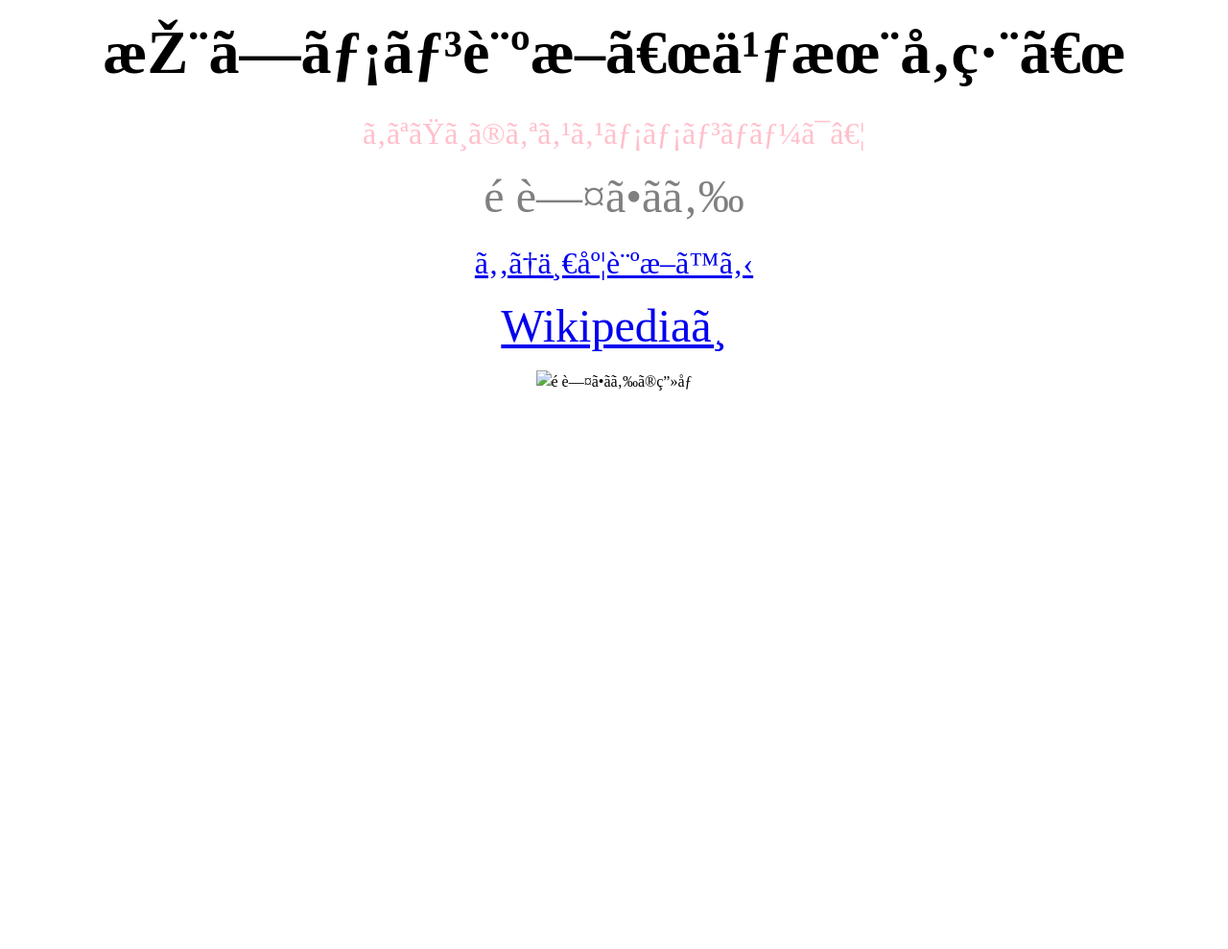
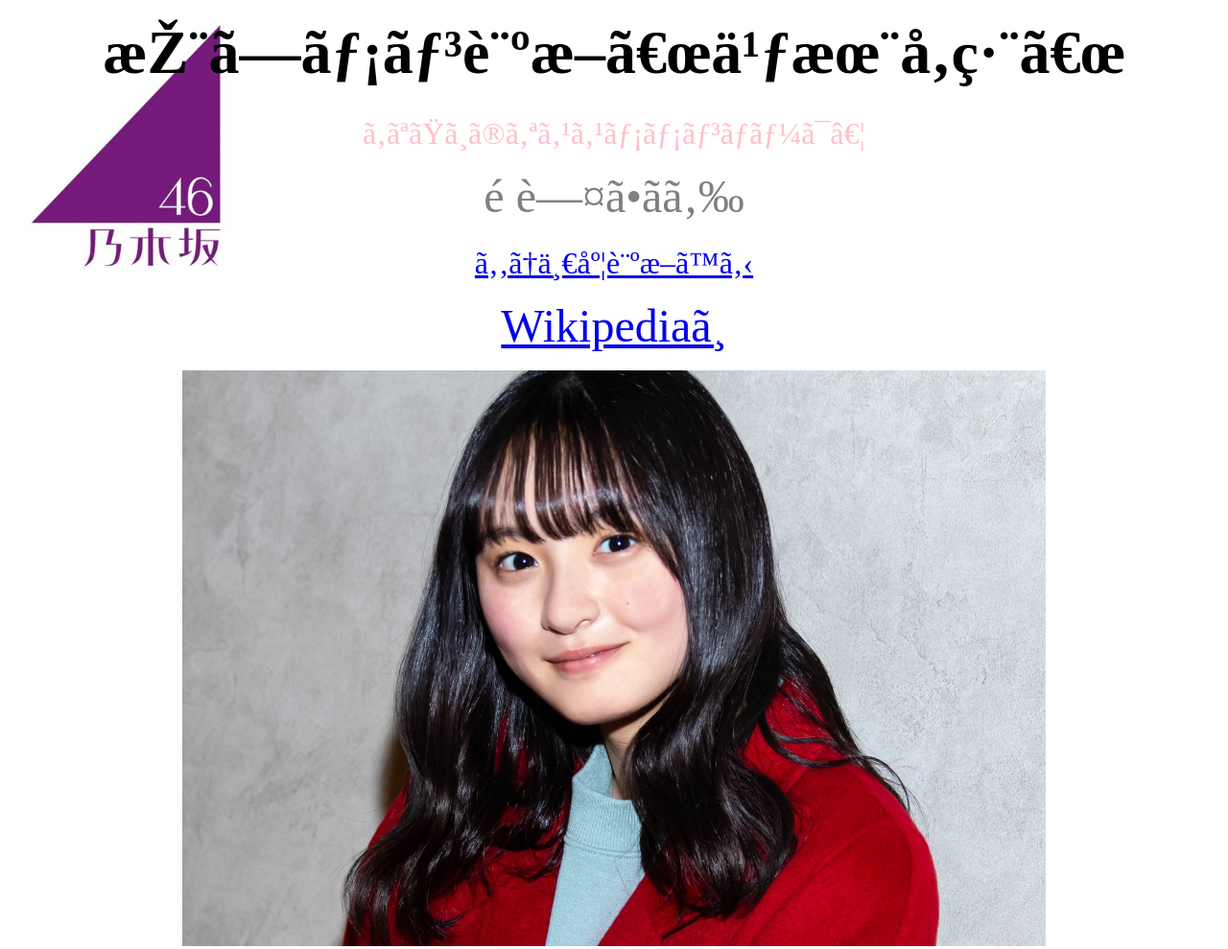
Before and after one commit to udon0141/result31, a plain HTML site: page index.html in a window 1280 px wide. Shown: the whole page at 96% size. Before the commit the page ends 800 px from the top, so only its background shows below. Drawn offline with Linux system fonts and the light colour scheme.

Commit message:
Update index.html

```diff
--- a/index.html
+++ b/index.html
@@ -31,7 +31,7 @@
       body {
 
         flex-wrap: wrap;
-        background-image: url("画像/乃木坂ロゴ.jpg" );
+        background-image: url("https://github.com/udon0141/result31/blob/master/%E4%B9%83%E6%9C%A8%E5%9D%82%E3%83%AD%E3%82%B3%E3%82%99.jpg?raw=true.jpg" );
         background-size: 300px 300px;
         background-repeat: no-repeat;
        }
@@ -46,7 +46,7 @@
   </head>
   <body>
     <div class='wiki'><a href="https://ja.wikipedia.org/wiki/%E9%81%A0%E8%97%A4%E3%81%95%E3%81%8F%E3%82%89">Wikipediaへ</a></div>
-    <div class='image'><img src="画像/遠藤さくら.jpg" width="900px" height="600px" alt="遠藤さくらの画像"></div>
+    <div class='image'><img src="https://github.com/udon0141/result31/blob/master/%E9%81%A0%E8%97%A4%E3%81%95%E3%81%8F%E3%82%89.jpg?raw=true.jpg" width="900px" height="600px" alt="遠藤さくらの画像"></div>
     <style>
       div.image{
         text-align: center;
```
